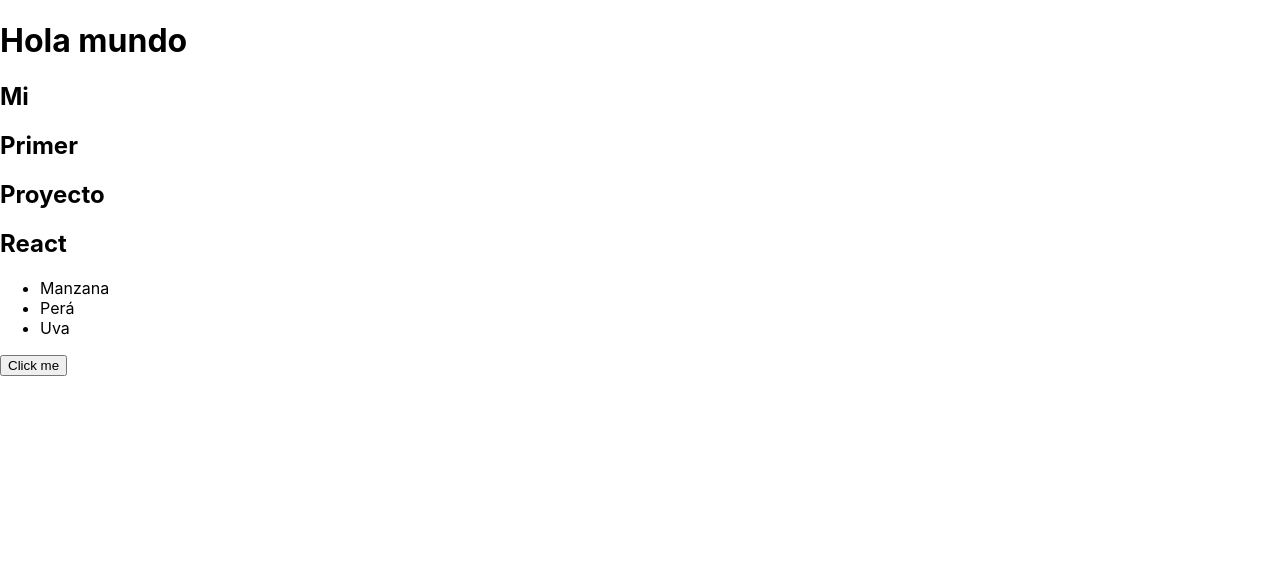
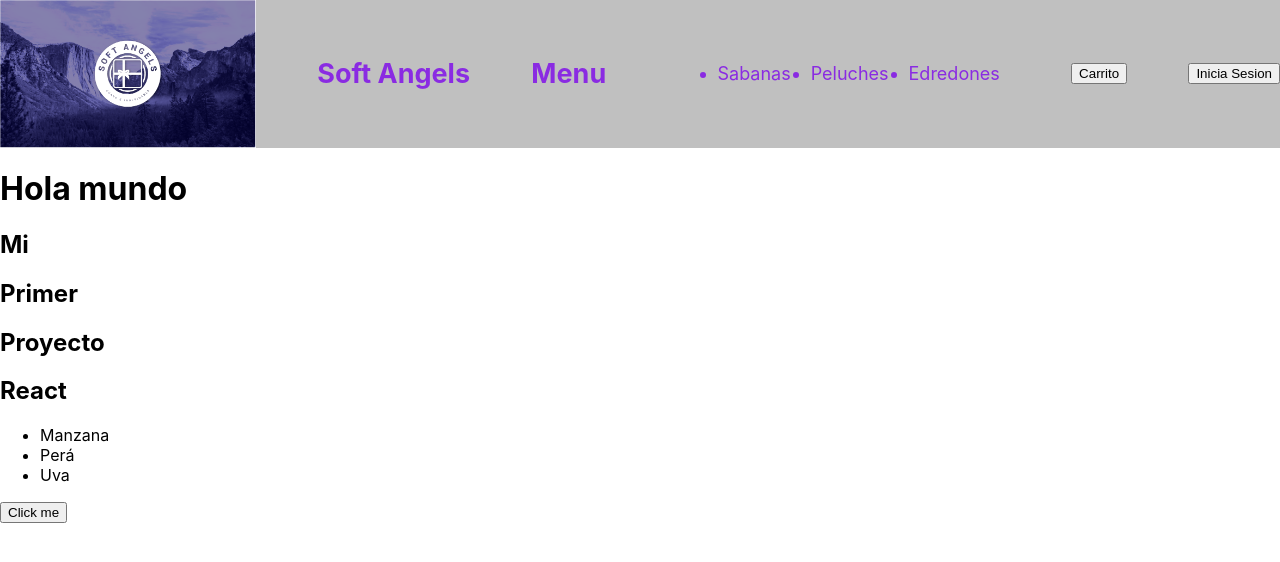
Before and after one commit to Mariangel86/antequera-unforgettable, a React (Create React App) app: page / in a window 1280 px wide. Shown: the top 562 px of the page. Built offline with nearby package versions, Linux system fonts and the light colour scheme.

Commit message:
changes of friday

```diff
--- a/src/App.js
+++ b/src/App.js
@@ -1,4 +1,5 @@
 import './App.css';
+import NavBar from './Componentes/Navbar';
 
 const App=()=> {
    const handleClick = () => {
@@ -6,6 +7,7 @@ const App=()=> {
   };
        return (
     <div>
+      <NavBar/>
       <h1>Hola mundo</h1>
       <h2>Mi</h2>
       <h2>Primer</h2>
--- /dev/null
+++ b/src/Componentes/Navbar.css
@@ -0,0 +1,17 @@
+nav {
+    display: flex;
+	justify-content: space-between;
+    align-items: center;
+    color: blueviolet;
+    font-size:large;
+    background-color: silver;
+}
+
+nav ul li{
+    float: left;
+    margin: 10px;
+}
+
+img {
+    width: 20%;
+}
--- /dev/null
+++ b/src/Componentes/Navbar.js
@@ -0,0 +1,38 @@
+import React from "react";
+import LogoSoft from './assets/LogoSoft.png';
+import './Navbar.css';
+const NavBar = () => {
+
+    return (
+
+<nav>
+    <img src= {LogoSoft} alt='Logo'/>
+
+        <h1>Soft Angels</h1>
+
+
+     <h1>Menu</h1>
+
+        <ul>
+            <li>
+                Sabanas
+        </li>
+            <li>
+                Peluches
+        </li>
+            <li>
+                Edredones
+            </li>
+
+         </ul>
+
+         <button>Carrito</button>
+
+        <button>
+            Inicia Sesion
+        </button>
+
+        </nav>
+    )
+}
+export default NavBar;
```
Also changed, not shown: src/Componentes/assets/LogoSoft.png (added).
